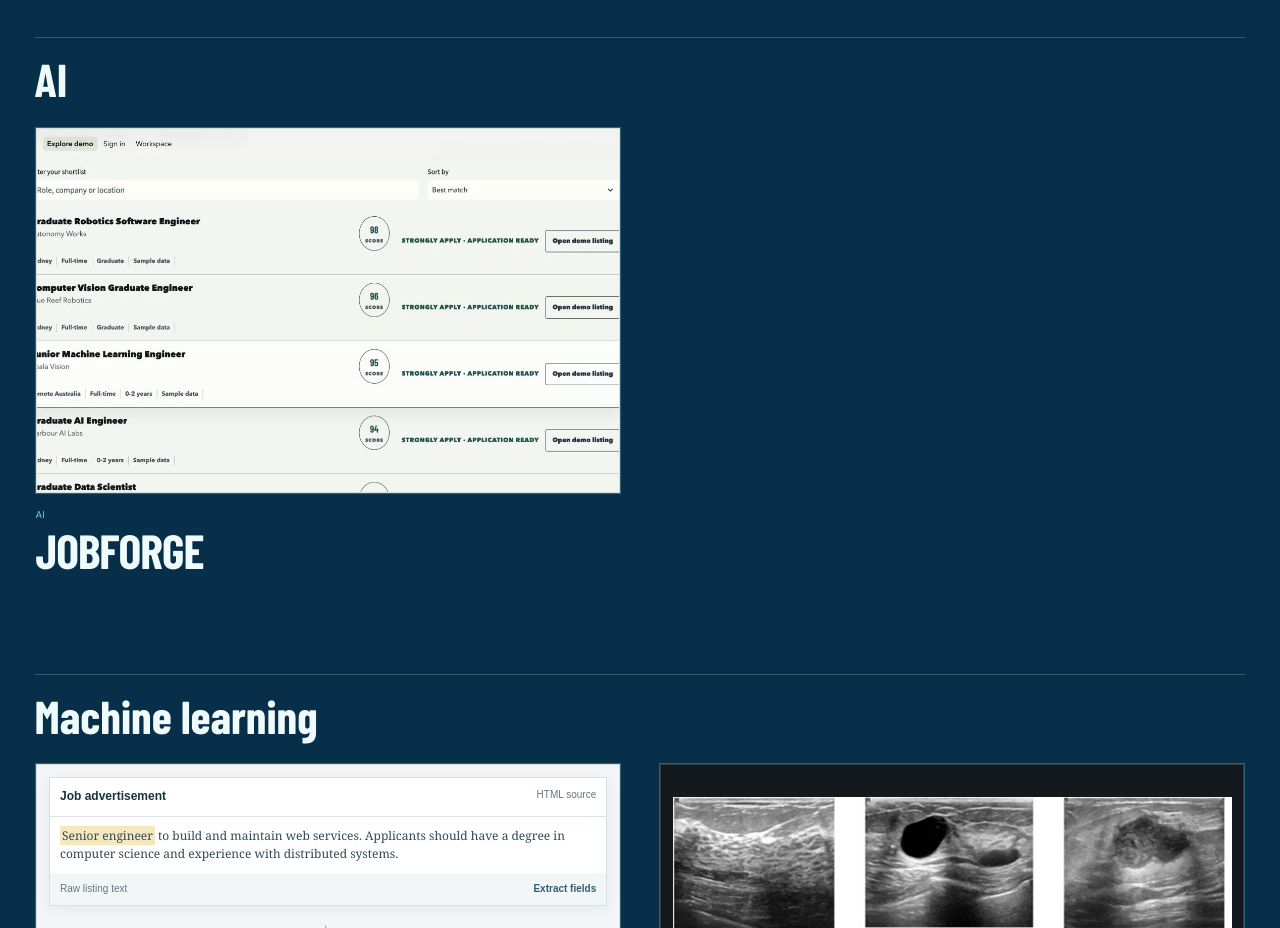
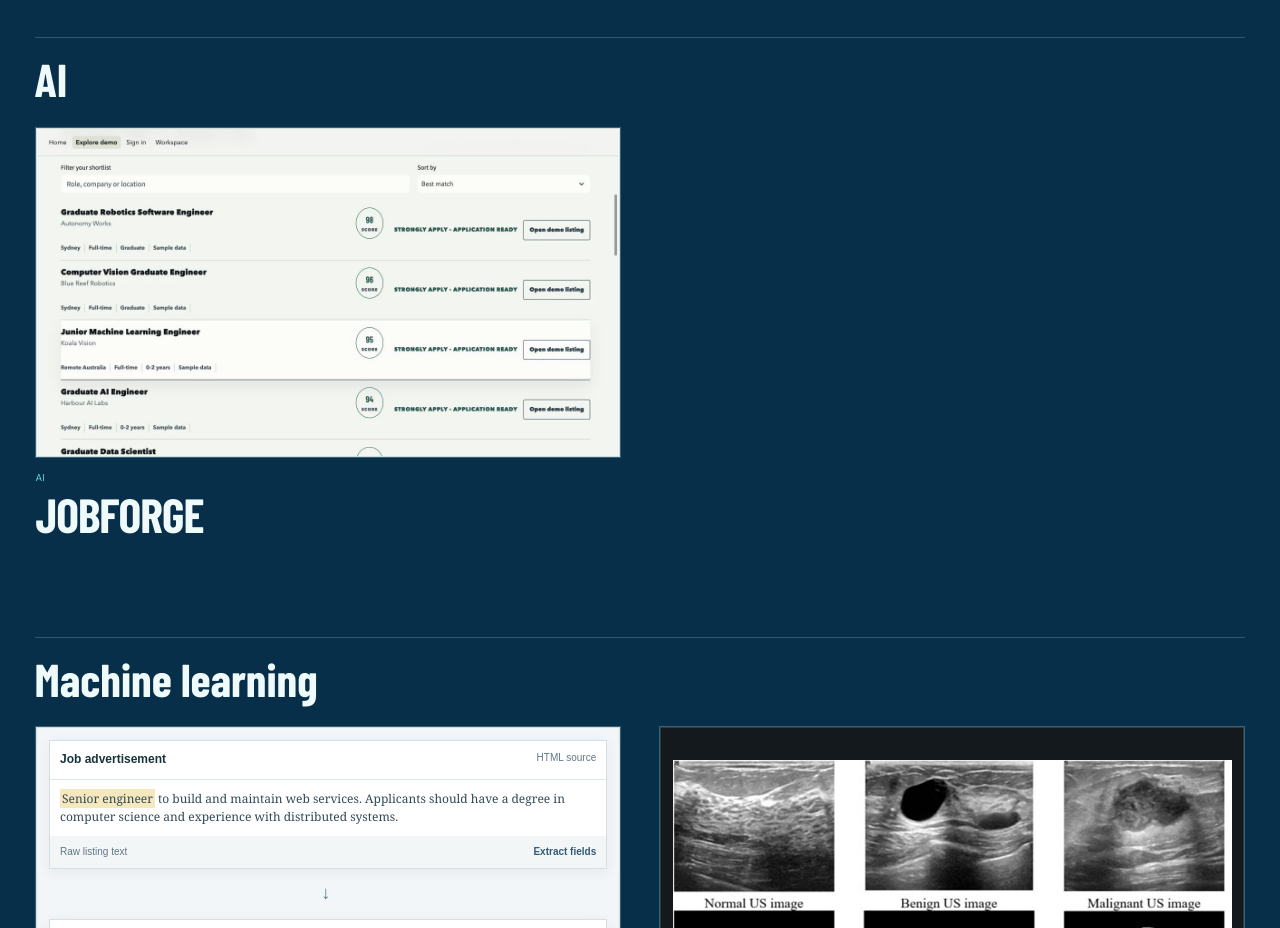
Before and after one commit to amancodeshere/personal-website, a Next.js app: page /projects in a window 1280 px wide. Shown: the part 1160-2088 px from the top of the page. Built offline with nearby package versions, Linux system fonts and the light colour scheme; a web font is replaced by a local one.

Commit message:
feat:show the complete JobForge capture at its native aspect ratio

```diff
--- a/src/components/projects/ProjectArtwork.tsx
+++ b/src/components/projects/ProjectArtwork.tsx
@@ -24,6 +24,7 @@
   return (
     <figure
       className={`project-art ${styles.artwork} ${compact ? styles.compact : ""} ${project.visual === "medical" && media.image ? styles.medicalArt : ""}`}
+      style={{ aspectRatio: media.image?.aspectRatio }}
       aria-label={media.title}
       data-visual={project.visual}
       data-authored-study={
@@ -46,6 +47,7 @@
             }
             src={media.image.src}
             alt={media.image.alt}
+            style={{ objectFit: media.image.fit }}
             fill
             sizes={compact ? "(max-width: 760px) 100vw, 75vw" : "100vw"}
           />
--- a/src/content/project-media.ts
+++ b/src/content/project-media.ts
@@ -16,6 +16,8 @@
     src: string;
     alt: string;
     presentation?: "frame" | "crop-strip";
+    aspectRatio?: string;
+    fit?: "cover" | "contain";
   };
 };
 
@@ -27,6 +29,8 @@
     source: "Scores are demonstration values · public demo capture",
     image: {
       src: "/projects/jobforge-results.webp",
+      aspectRatio: "16 / 9",
+      fit: "contain",
       alt: "JobForge sample opportunity results with demonstration match scores",
     },
   },
```
Also changed, not shown: 1 other file (tests, documents, lock files or other folders).
